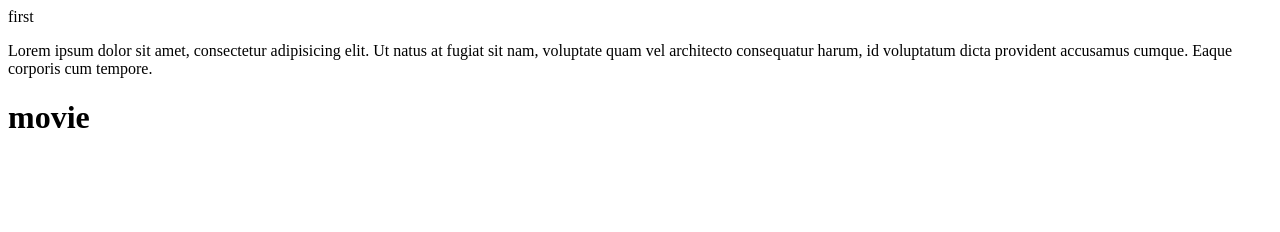
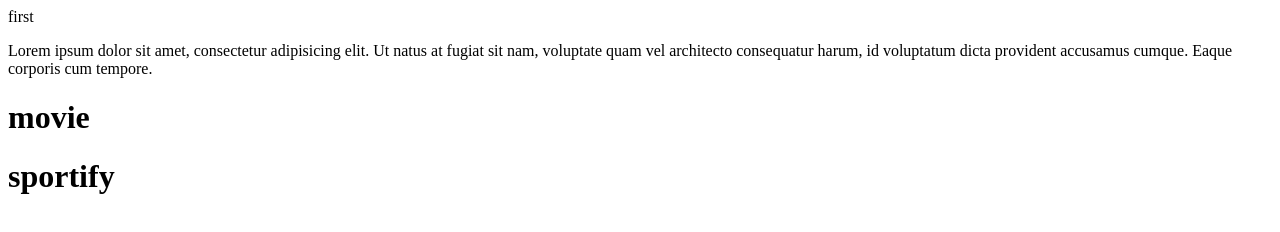
Before and after one commit to Smokehim/github, a plain HTML site: page name.html in a window 1280 px wide. Drawn offline with Linux system fonts and the light colour scheme.

Commit message:
added spotify

```diff
--- a/name.html
+++ b/name.html
@@ -11,5 +11,8 @@
     <div>
         <h1>movie</h1>
     </div>
+    <div>
+        <h1>sportify</h1>
+    </div>
 </body>
 </html>
```
